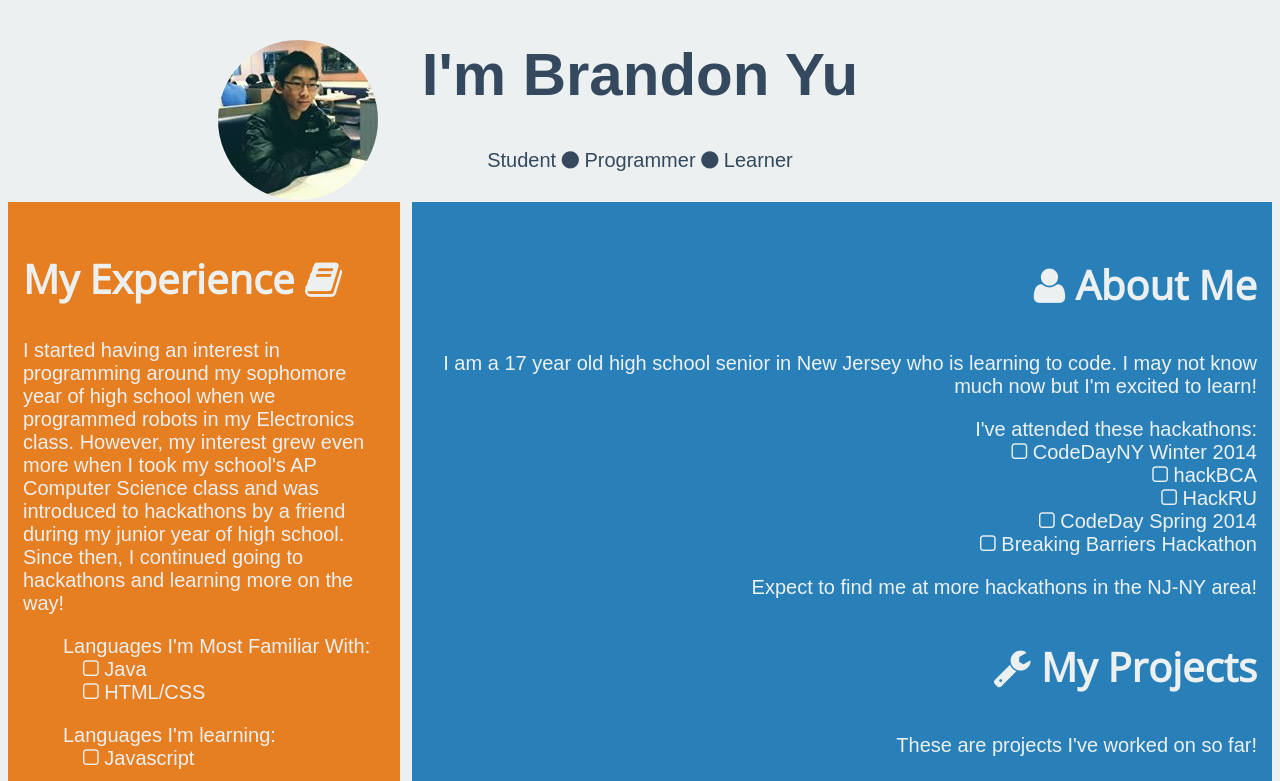
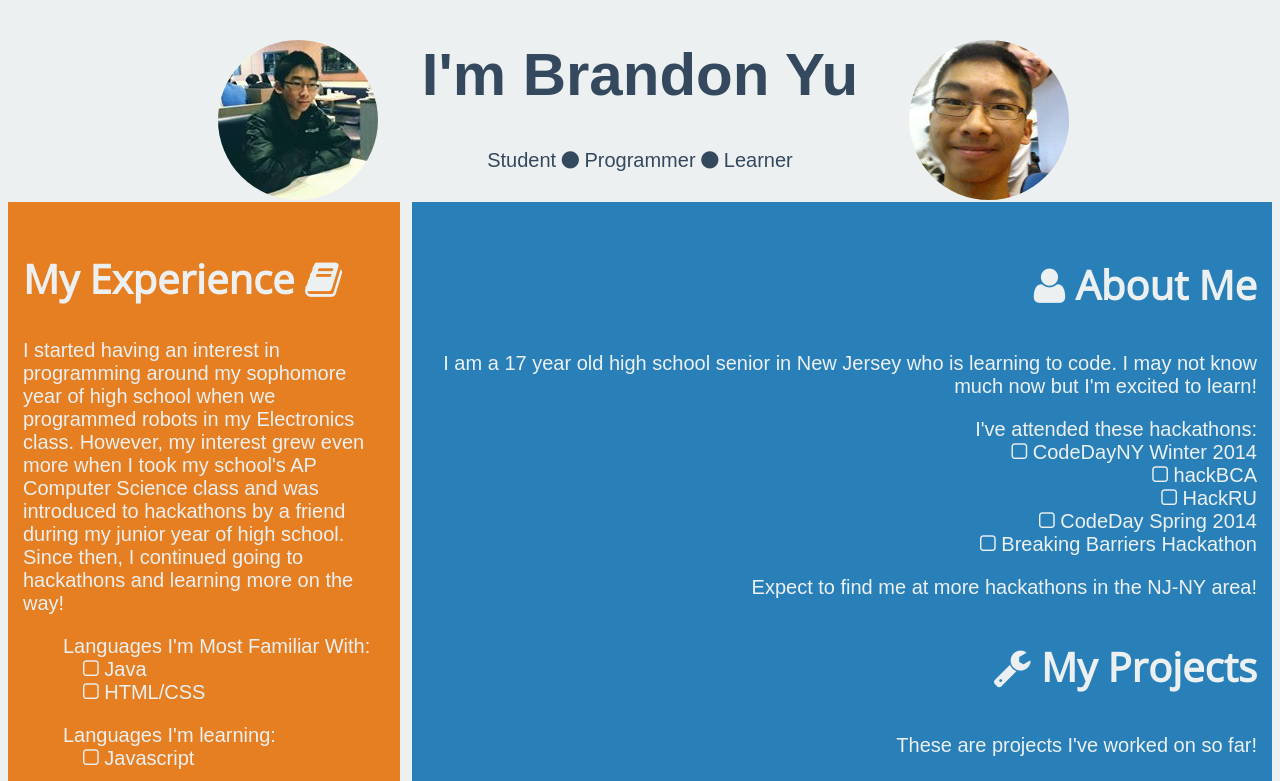
Before and after one commit to BrandonDGr8/BrandonDGr8.github.io, a plain HTML site: page index.html in a window 1280 px wide. Shown: the top 781 px of the page. Drawn offline with nearby package versions, Linux system fonts and the light colour scheme; a web font is replaced by a local one.

Commit message:
added right image

```diff
--- a/css/stylesheet.css
+++ b/css/stylesheet.css
@@ -20,6 +20,10 @@ body{
 .photo {
 	position: absolute;
 	left: 17%;
+}
+.photoR {
+	position: absolute;
+	left: 71%;
 }
 img {
 	border-radius: 100%;
--- a/index.html
+++ b/index.html
@@ -13,9 +13,14 @@
 			<div class="photo">
 				<img src="img/mypic.jpg"/>
 			</div>
+
+			<div class="photoR">
+				<img src="img/1408230941323.jpg"/>
+			</div>
 			<h1 class="textH">
 				I'm Brandon Yu
 			</h1>
+
 			<p class="textH headerP">
 				Student <i class="fa fa-circle textH"></i> Programmer <i class="fa fa-circle textH"></i> Learner
 			</p>
```
Also changed, not shown: img/1408230941323.jpg (added).
